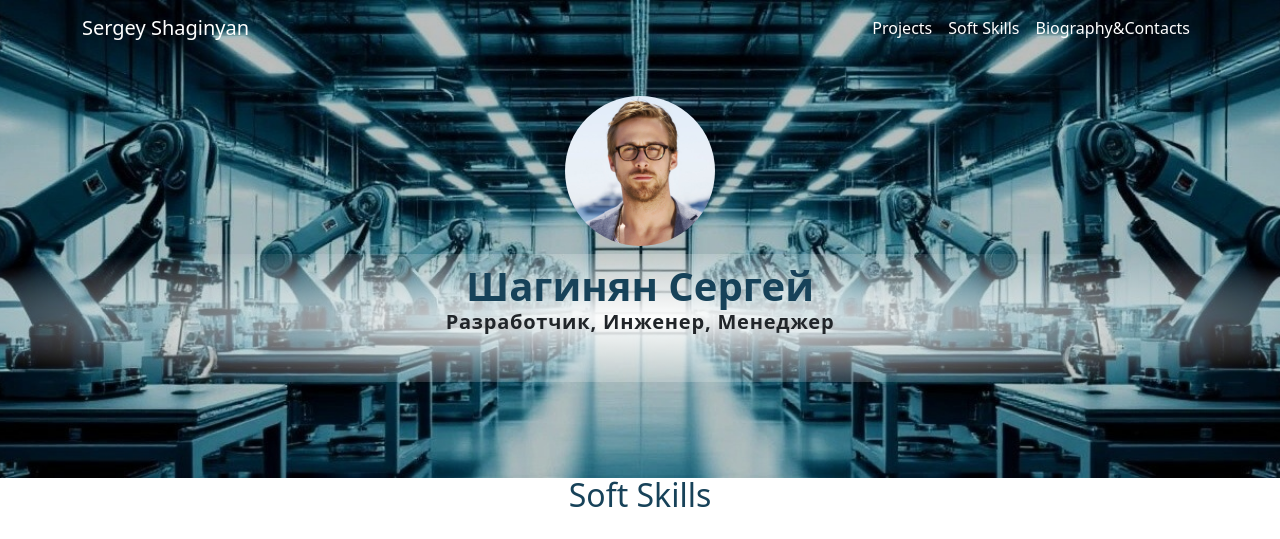
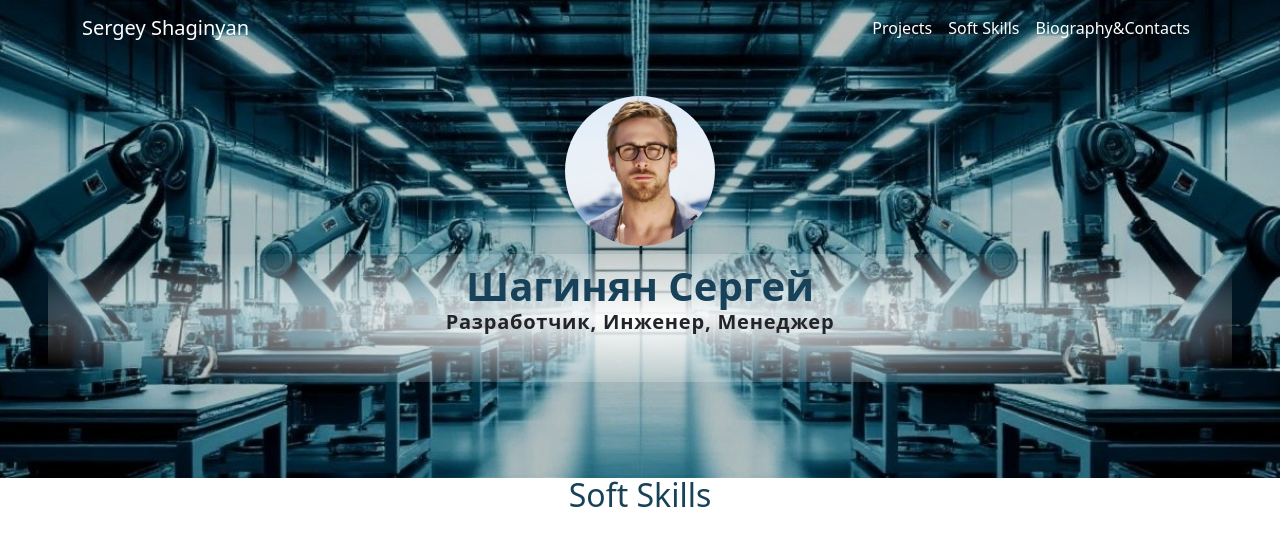
Before and after one commit to shagi80/visit_card, a Django app: page / in a window 1280 px wide. Shown: the top 539 px of the page. Run offline with Django 5.2, Linux system fonts and the light colour scheme; data that the repository does not hold is empty; some libraries are stand-ins or nearby versions.

Commit message:
Disaned index.

```diff
--- a/main/templates/main/index.html
+++ b/main/templates/main/index.html
@@ -7,7 +7,7 @@
 
 <!-- Header -->
 <header class="py-5 bg-image-full">
-    <div class="text-center my-5  ">
+    <div class="text-center my-5 mx-5">
         <img class="img-fluid rounded-circle mb-2" src="{% static 'img/ryan.jpg' %}" alt="main photo" style="width: 150px;"/>
         <div class="pb-5 pt-2 transparency-gradient">
             <h1 class="fw-bolder m-0 text-primary">Шагинян Сергей</h1>
```
